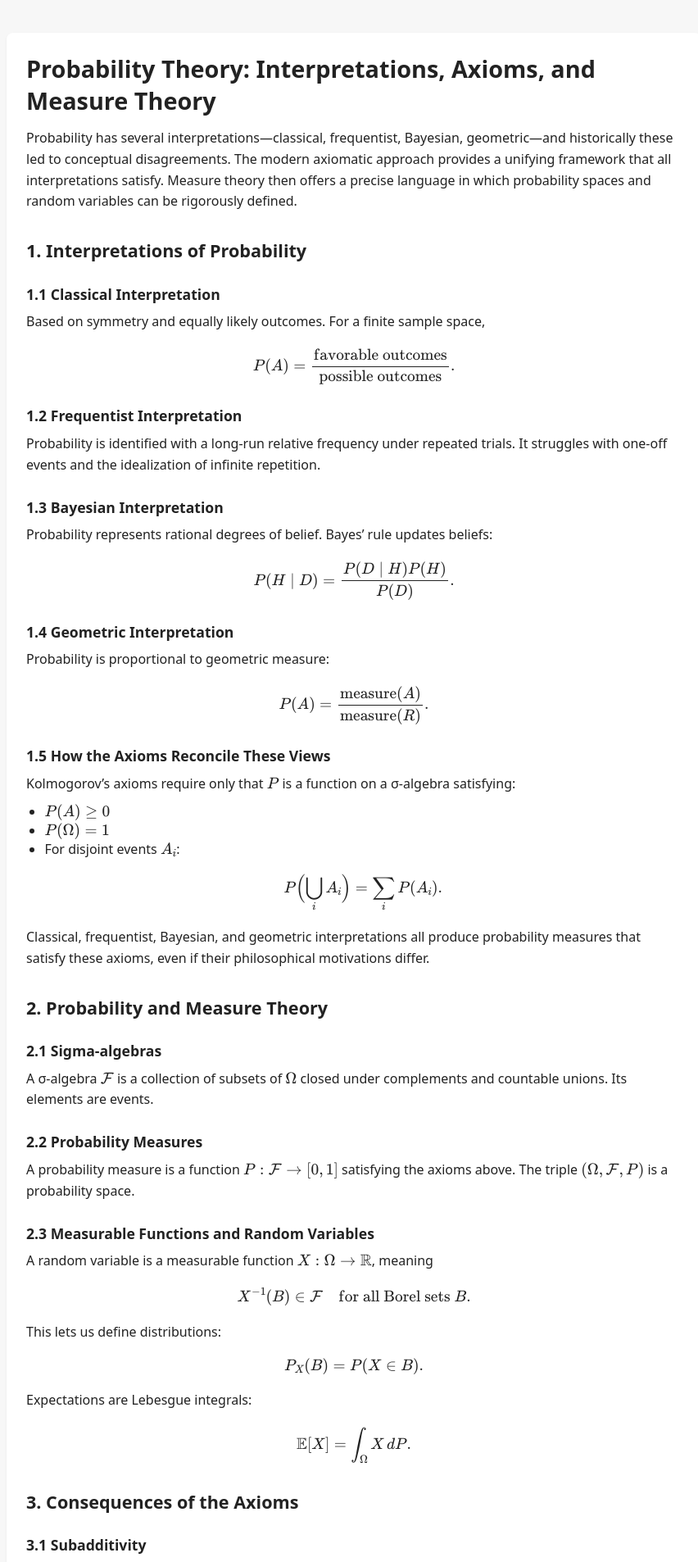
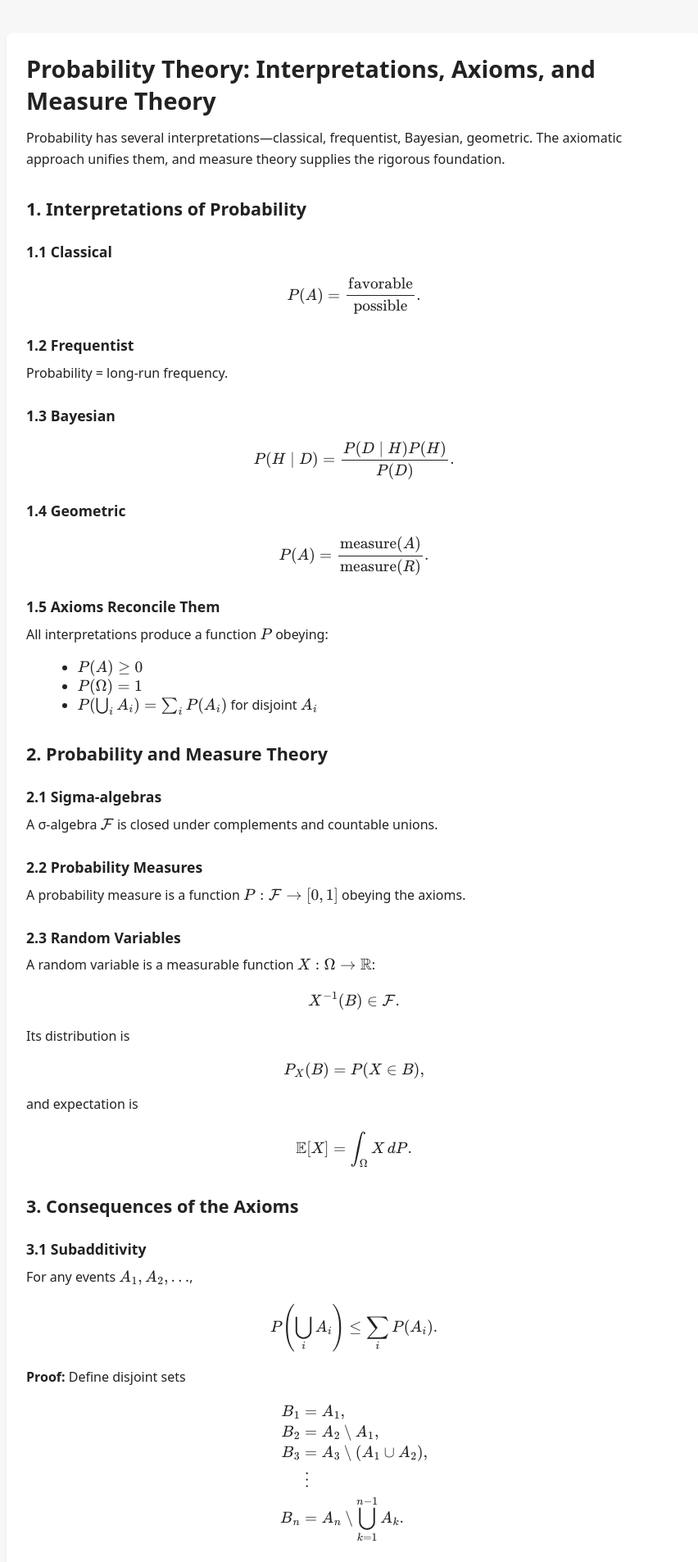
Before and after one commit to Nochman/Nochman.github.io, a Jekyll site: the page homeworks/week07.html, which Jekyll copies as it is, in a window 1280 px wide. Shown: the top 1906 px of the page at 82% size, without its empty margins (208-1060 px from the left). Built offline with Jekyll 4.4.1, drawn with Linux system fonts in a browser that asks for light colours; some of the changed text lies outside the part shown.

Commit message:
Update week07.html

```diff
--- a/homeworks/week07.html
+++ b/homeworks/week07.html
@@ -20,23 +20,12 @@
       border-radius: 8px;
       box-shadow: 0 1px 3px rgba(0,0,0,.06);
     }
-    h1, h2, h3 {
-      font-weight: 600;
-      margin-top: 1.5em;
-      margin-bottom: 0.5em;
-    }
+    h1, h2, h3 { font-weight: 600; margin-top: 1.5em; margin-bottom: 0.5em; }
     h1 { font-size: 1.8rem; margin-top: 0; }
     h2 { font-size: 1.35rem; }
     h3 { font-size: 1.1rem; }
     p { line-height: 1.6; margin: 0.6em 0; }
-    pre {
-      background: #fafafa;
-      padding: 8px;
-      border-radius: 6px;
-      overflow-x: auto;
-      font-size: .9rem;
-    }
-    ul { margin: 0.4em 0 0.4em 1.4em; padding: 0; }
+    ul { margin-left: 1.4em; }
   </style>
 </head>
 
@@ -46,117 +35,112 @@
 <h1>Probability Theory: Interpretations, Axioms, and Measure Theory</h1>
 
 <p>
-      Probability has several interpretations—classical, frequentist, Bayesian, geometric—and historically these
-      led to conceptual disagreements. The modern axiomatic approach provides a unifying framework that all
-      interpretations satisfy. Measure theory then offers a precise language in which probability spaces and random
-      variables can be rigorously defined.
+Probability has several interpretations—classical, frequentist, Bayesian, geometric.
+The axiomatic approach unifies them, and measure theory supplies the rigorous foundation.
 </p>
 
 <h2>1. Interpretations of Probability</h2>
 
-    <h3>1.1 Classical Interpretation</h3>
+<h3>1.1 Classical</h3>
 <p>
-      Based on symmetry and equally likely outcomes. For a finite sample space,
 \[
-        P(A)=\frac{\text{favorable outcomes}}{\text{possible outcomes}}.
+P(A)=\frac{\text{favorable}}{\text{possible}}.
 \]
 </p>
 
-    <h3>1.2 Frequentist Interpretation</h3>
+<h3>1.2 Frequentist</h3>
+<p>Probability = long-run frequency.</p>
+
+<h3>1.3 Bayesian</h3>
 <p>
-      Probability is identified with a long-run relative frequency under repeated trials. It struggles with
-      one-off events and the idealization of infinite repetition.
-    </p>
-
-    <h3>1.3 Bayesian Interpretation</h3>
-    <p>
-      Probability represents rational degrees of belief. Bayes’ rule updates beliefs:
 \[
 P(H\mid D)=\frac{P(D\mid H)P(H)}{P(D)}.
 \]
 </p>
 
-    <h3>1.4 Geometric Interpretation</h3>
+<h3>1.4 Geometric</h3>
 <p>
-      Probability is proportional to geometric measure:
 \[
 P(A)=\frac{\text{measure}(A)}{\text{measure}(R)}.
 \]
 </p>
 
-    <h3>1.5 How the Axioms Reconcile These Views</h3>
+<h3>1.5 Axioms Reconcile Them</h3>
 <p>
-      Kolmogorov’s axioms require only that \(P\) is a function on a σ-algebra satisfying:
+All interpretations produce a function \(P\) obeying:
 </p>
 <ul>
   <li>\(P(A)\ge 0\)</li>
   <li>\(P(\Omega)=1\)</li>
-      <li>For disjoint events \(A_i\):
-        \[
-          P\Bigl(\bigcup_i A_i\Bigr)=\sum_i P(A_i).
-        \]
-      </li>
+  <li>\(P(\bigcup_i A_i)=\sum_i P(A_i)\) for disjoint \(A_i\)</li>
 </ul>
-    <p>
-      Classical, frequentist, Bayesian, and geometric interpretations all produce probability measures
-      that satisfy these axioms, even if their philosophical motivations differ.
-    </p>
 
 <h2>2. Probability and Measure Theory</h2>
 
 <h3>2.1 Sigma-algebras</h3>
 <p>
-      A σ-algebra \(\mathcal F\) is a collection of subsets of \(\Omega\) closed under complements and countable unions.
-      Its elements are events.
+A σ-algebra \(\mathcal{F}\) is closed under complements and countable unions.
 </p>
 
 <h3>2.2 Probability Measures</h3>
 <p>
-      A probability measure is a function \(P:\mathcal F\to[0,1]\) satisfying the axioms above.
-      The triple \((\Omega,\mathcal F,P)\) is a probability space.
+A probability measure is a function \(P:\mathcal{F}\to[0,1]\) obeying the axioms.
 </p>
 
-    <h3>2.3 Measurable Functions and Random Variables</h3>
+<h3>2.3 Random Variables</h3>
 <p>
-      A random variable is a measurable function \(X:\Omega\to\mathbb R\), meaning
+A random variable is a measurable function \(X:\Omega\to\mathbb{R}\):
 \[
-        X^{-1}(B)\in\mathcal F\quad\text{for all Borel sets }B.
+X^{-1}(B)\in\mathcal{F}.
 \]
-      This lets us define distributions:
+Its distribution is
 \[
-        P_X(B)=P(X\in B).
+P_X(B)=P(X\in B),
 \]
-      Expectations are Lebesgue integrals:
+and expectation is
 \[
-        \mathbb E[X]=\int_\Omega X\,dP.
+\mathbb{E}[X]=\int_\Omega X\,dP.
 \]
 </p>
 
 <h2>3. Consequences of the Axioms</h2>
 
 <h3>3.1 Subadditivity</h3>
+
 <p>
 For any events \(A_1,A_2,\dots\),
 \[
-        P\Bigl(\bigcup_i A_i\Bigr)\le \sum_i P(A_i).
+P\!\left(\bigcup_i A_i\right)\le \sum_i P(A_i).
 \]
 </p>
-    <p>Proof: define disjoint sets</p>
-    <pre>
-B₁ = A₁
-B₂ = A₂ \ A₁
-B₃ = A₃ \ (A₁ ∪ A₂)
-…
-Bₙ = Aₙ \ ⋃_{k<n} A_k
-    </pre>
+
+<p><strong>Proof:</strong>
+Define disjoint sets
+\[
+\begin{aligned}
+B_1 &= A_1,\\
+B_2 &= A_2 \setminus A_1,\\
+B_3 &= A_3 \setminus (A_1 \cup A_2),\\
+&\;\vdots \\
+B_n &= A_n \setminus \bigcup_{k=1}^{n-1} A_k.
+\end{aligned}
+\]
+</p>
+
 <p>
-      Then \(B_i\subseteq A_i\), the \(B_i\) are disjoint, and
+By construction:
 \[
-        \bigcup_i A_i=\bigcup_i B_i.
+B_i \subseteq A_i,\qquad B_i \text{ are disjoint}
 \]
-      Countable additivity gives
+and
 \[
-        P\Bigl(\bigcup_i A_i\Bigr)=\sum_i P(B_i)\le \sum_i P(A_i).
+\bigcup_{i=1}^\infty A_i = \bigcup_{i=1}^\infty B_i.
+\]
+Using countable additivity on the disjoint \(B_i\):
+\[
+P\!\left(\bigcup_i A_i\right)
+= \sum_i P(B_i)
+\le \sum_i P(A_i).
 \]
 </p>
 
@@ -169,15 +153,21 @@ Bₙ = Aₙ \ ⋃_{k<n} A_k
 
 <h3>3.3 General Finite Inclusion–Exclusion</h3>
 <p>
-      For events \(A_1,\dots,A_n\),
 \[
-        P\!\left(\bigcup_{i=1}^n A_i\right)
-        = \sum_i P(A_i)
-          - \sum_{i<j} P(A_i\cap A_j)
-          + \sum_{i<j<k} P(A_i\cap A_j\cap A_k)
-          - \cdots
-          + (-1)^{n-1}P(A_1\cap\cdots\cap A_n).
+P\!\left(\bigcup_{i=1}^n A_i\right)=
+\sum_i P(A_i)
+-\sum_{i<j} P(A_i\cap A_j)
++\sum_{i<j<k} P(A_i\cap A_j\cap A_k)
+-\cdots
++(-1)^{n-1}P(A_1\cap\cdots\cap A_n).
 \]
+</p>
+
+<h2>4. Summary</h2>
+
+<p>
+The axioms unify all interpretations of probability, while measure theory gives a precise structure (σ-algebras,
+measures, measurable functions). Properties like subadditivity and inclusion–exclusion follow directly from the axioms.
 </p>
 
 </main>
```
Lines whose indentation alone changed are shown as unchanged.
